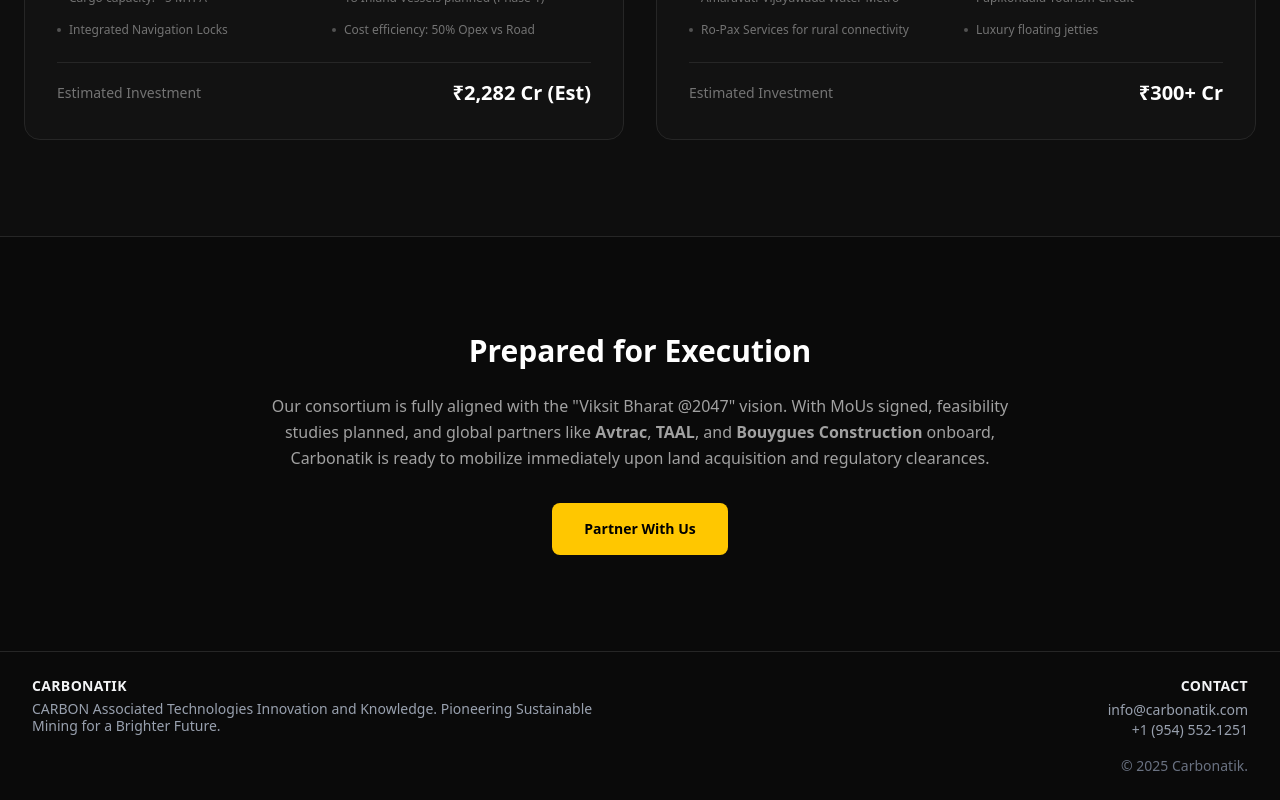
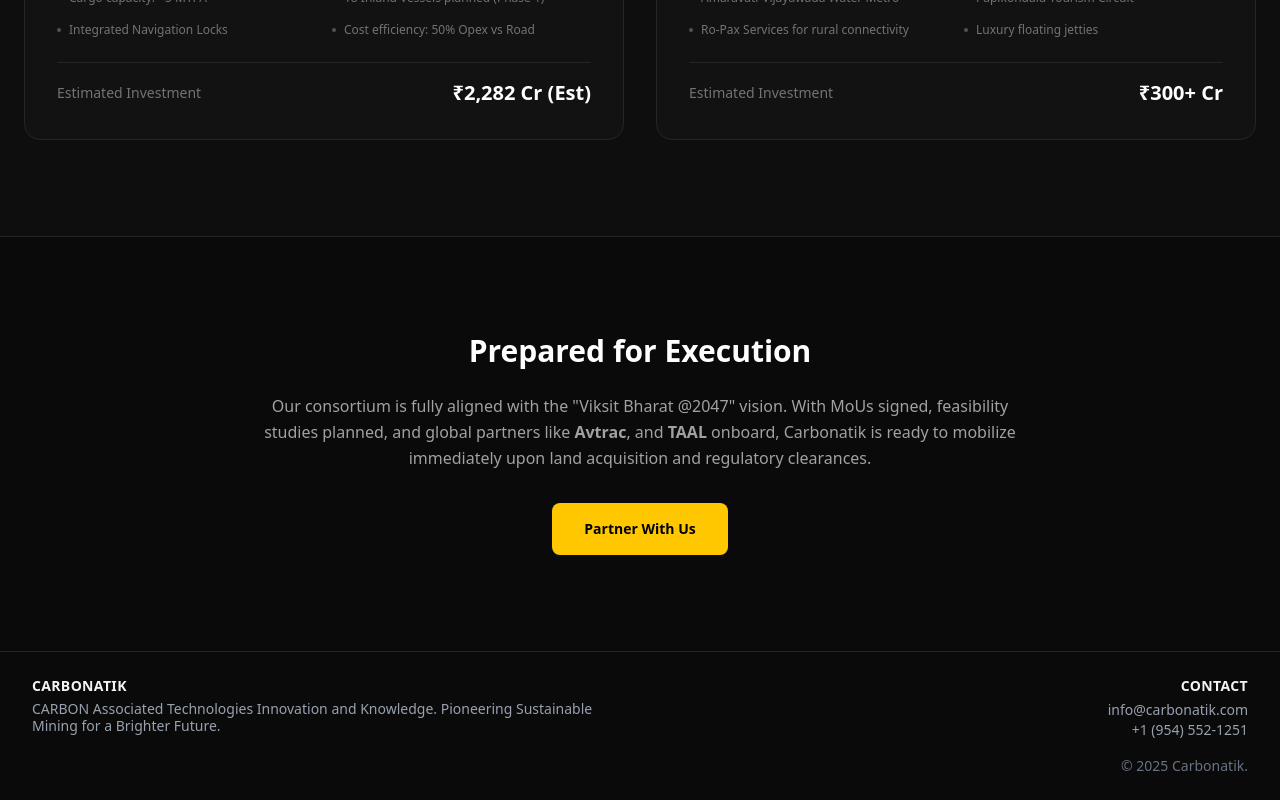
Before and after one commit to suvrotica/Carbonatik-Landing, a SvelteKit app: page /infrastructure in a window 1280 px wide. Shown: the part 1832-2632 px from the top of the page. Built offline with nearby package versions, Linux system fonts and the light colour scheme.

Commit message:
Update +page.svelte

```diff
--- a/src/routes/infrastructure/+page.svelte
+++ b/src/routes/infrastructure/+page.svelte
@@ -108,7 +108,7 @@
             <p class="text-neutral-400 leading-relaxed mb-8">
                 Our consortium is fully aligned with the "Viksit Bharat @2047" vision.
                 With MoUs signed, feasibility studies planned, and global partners like
-                <strong>Avtrac</strong>, <strong>TAAL</strong>, and <strong>Bouygues Construction</strong> onboard,
+                <strong>Avtrac</strong>, and <strong>TAAL</strong> onboard,
                 Carbonatik is ready to mobilize immediately upon land acquisition and regulatory clearances.
             </p>
             <a href="/contact" class="inline-flex items-center justify-center px-8 py-4 text-sm font-bold text-black bg-carbon-gold rounded-lg hover:bg-white transition-colors">
```
